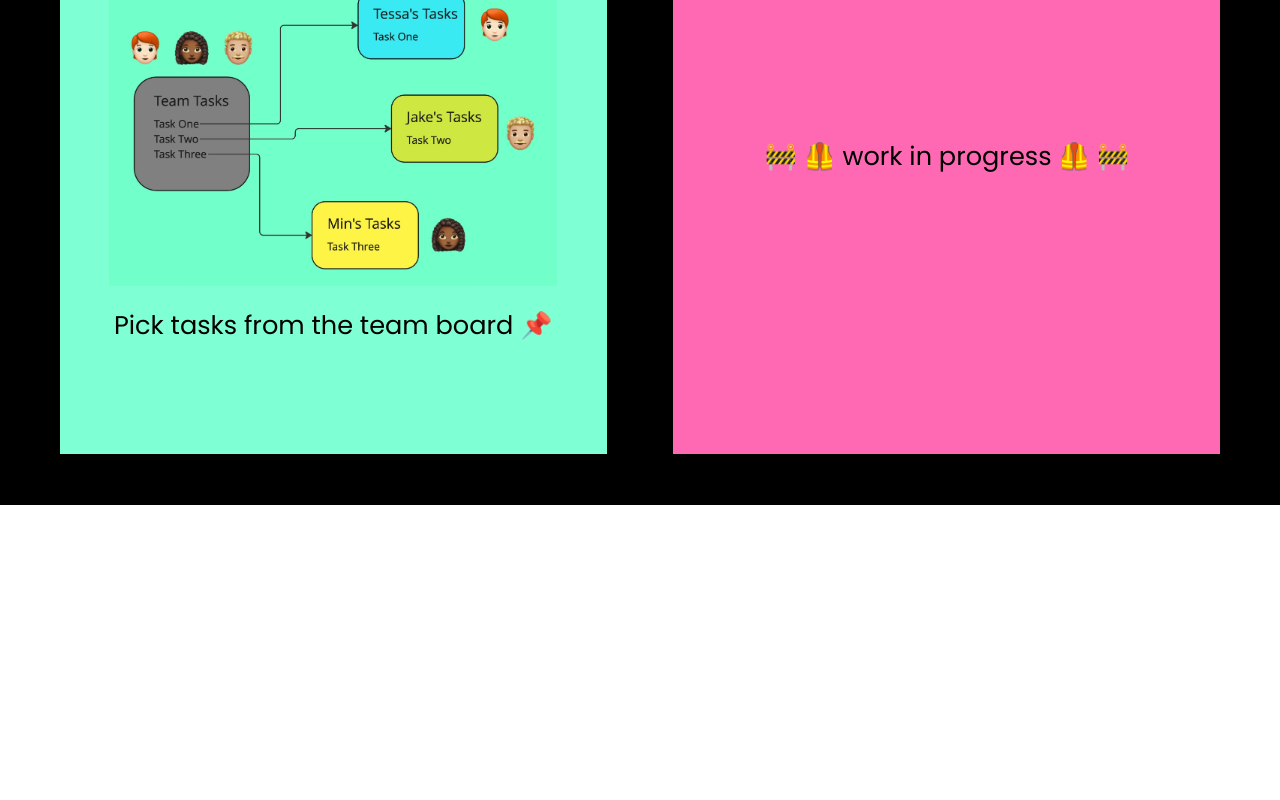
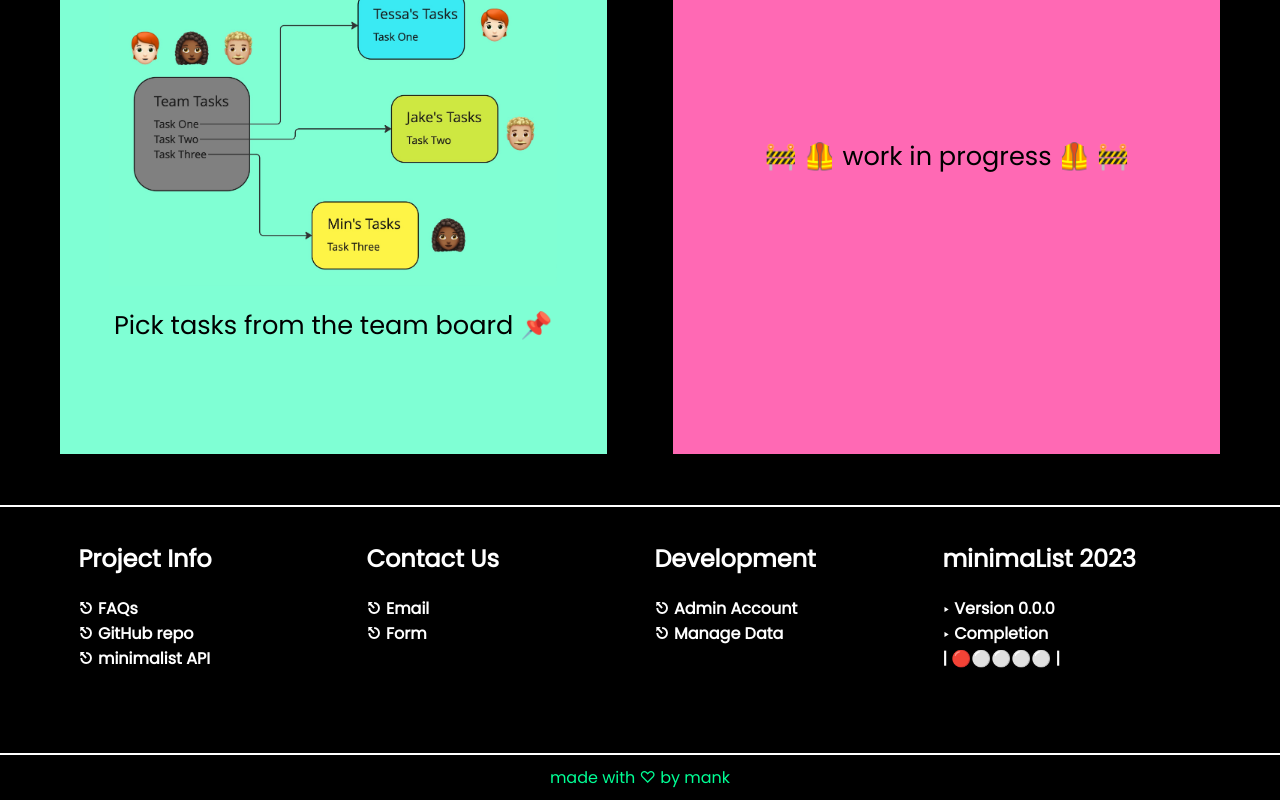
Before and after one commit to gitmank/minimaList, a React (Create React App) app in the folder minimalistapp/: page / in a window 1280 px wide. Shown: the part 1842-2642 px from the top of the page. Before the commit the page ends 2347 px from the top, so only its background shows below. Built offline with nearby package versions, Linux system fonts and the light colour scheme.

Commit message:
home page ready
- footer ready
- moving on to signup page

```diff
--- a/minimalistapp/src/App.js
+++ b/minimalistapp/src/App.js
@@ -1,10 +1,10 @@
 import './App.css';
 import { Routes, Route } from 'react-router-dom';
-import Home from './pages/Home';
+import Home from './pages/Home/Home';
 import Header from './components/Header/Header'
 import Navbar from './components/Navbar/Navbar'
 import { useState, useEffect } from 'react';
-import { navItemsForHome } from './constants';
+import { navItemsForHome, navItemsForOnboarding } from './constants';
 
 function App() {
   // stored states
@@ -47,7 +47,7 @@ function App() {
           <Route path='/onboarding' element={
             <>
               <Navbar
-                navItems={navItemsForHome}
+                navItems={navItemsForOnboarding}
                 isLightTheme={isLightTheme}
                 scrollPosition={scrollPosition}/>
             </>
--- a/minimalistapp/src/constants.js
+++ b/minimalistapp/src/constants.js
@@ -3,10 +3,19 @@
  // decides the point at which header and navbar minimize
 export const scrollLimit = 100;
 export const navItemsForHome = [
+    {link: '#', text: 'Dashboard'},
     {link: '#toFeatures', text: 'Features'},
     {link: '#footer', text: 'About'},
     {link: '#public-home', text: 'Top'},
 ];
+
+export const navItemsForOnboarding = [
+    {link: '/', text: 'Home'},
+    {link: '#', text: 'Dashboard'},
+    {link: '', text: ''},
+    {link: '', text: ''},
+];
+
 export const professions = [
     {text: 'collaboration tool for everyone', emoji: '👩🏽 👨🏻 🧑🏻 🧔🏾‍♂️ 👩🏻'},
     {text: 'collaboration tool for developers', emoji: '👩🏽‍💻 👨🏻‍💻 🧑🏻‍💻 👨🏾‍💻 👩🏻‍💻'},
--- a/minimalistapp/src/pages/Home.css
+++ b/minimalistapp/src/pages/Home/Home.css
@@ -13,10 +13,10 @@
     transition: 500ms;
 }
 #hero-pane.dark {
-    background-image: url('../resources/black-mountains-background.jpg');
+    background-image: url('../../resources/black-mountains-background.jpg');
 }
 #hero-pane.light {
-    background-image: url('../resources/blue-mountains-background.jpeg');
+    background-image: url('../../resources/blue-mountains-background.jpeg');
 }
 #hero-text {
     color: black;
@@ -163,22 +163,64 @@
     width: 35vw;
     border-radius: 20px;
 }
+#footer {
+    display: grid;
+    height: 250px;
+    width: 100%;
+    grid-template-columns: repeat(4, 1fr);
+    align-items: center;
+    padding: 2% 5%;
+    border: 0;
+    border-top: 2px;
+    border-bottom: 2px;
+    border-style: solid;
+}
+#footer.light {
+    background-color: white;
+    color: black;
+    border-color: black;
+}
+#footer.dark {
+    background-color: black;
+    color: white;
+    border-color: white;
+}
+.footer-column {
+    font-size: 1rem;
+    display: flex;
+    flex-direction: column;
+    height: 100%;
+    gap: 20px;
+    align-items: flex-start;
+    padding: 3% 5%;
+}
+.footer-headings {
+    font-size: 1vw;
+}
+#footer-credit {
+    display: flex;
+    justify-content: center;
+    width: 100%;
+    padding: 10px 0%;
+    color: rgb(0, 255, 149);
+    background-color: black;
+}
 
 @keyframes imageAnimation {
     0% {
-        content: url('../resources/teamnames-one.png');
+        content: url('../../resources/teamnames-one.png');
         transform: scale(1);
     }
     33% {
-        content: url('../resources/teamnames-two.png');
+        content: url('../../resources/teamnames-two.png');
         transform: scale(1);
     }
     66% {
-        content: url('../resources/teamnames-three.png');
+        content: url('../../resources/teamnames-three.png');
         transform: scale(1);
     }
     100% {
-        content: url('../resources/teamnames-one.png');
+        content: url('../../resources/teamnames-one.png');
         transform: scale(1);
     }
 }
@@ -206,6 +248,14 @@
     }
     #profession-text {
         font-size: 4vw;
+    }
+    #footer {
+        padding: 20px;
+        height: 250px;
+        grid-template-columns: repeat(4, 1fr);
+    }
+    .footer-column {
+        font-size: 0.9rem;
     }
 }
 @media screen and (max-width: 800px) {
@@ -269,7 +319,7 @@
         width: 90%;
         padding: 5% 2%;
         gap: 10px;
-        height: 50vh;
+        height: 400px;
         border-top-left-radius: 50px;
     }
     #feature-pane-two {
@@ -292,4 +342,12 @@
     #profession-text {
         font-size: 4vw;
     }
+    #footer {
+        padding: 3%;
+        height: 400px;
+        grid-template-columns: repeat(2, 1fr);
+    }
+    .footer-column {
+        font-size: 0.9rem;
+    }
 }
--- a/minimalistapp/src/pages/Home.jsx
+++ b/minimalistapp/src/pages/Home/Home.jsx
@@ -1,9 +1,9 @@
 import { Link } from 'react-router-dom';
 import './Home.css';
-import teamnamesOne from '../resources/teamnames-one.png';
-import paneThreeImage from '../resources/task-division.png';
-import { professions, professionsList } from '../constants';
-import { useState, useEffect } from 'react';
+import teamnamesOne from '../../resources/teamnames-one.png';
+import paneThreeImage from '../../resources/task-division.png';
+import { professionsList } from '../../constants';
+import { useEffect } from 'react';
 
 const Home = ({ isLightTheme }) => {
 
@@ -32,7 +32,7 @@ const Home = ({ isLightTheme }) => {
                         <h2>that </h2>
                         <h1>pea<span>k.</span></h1>
                     </span>
-                    <p className='hero-secondary-text'>Crush your goals, we'll take care of the rest 🫡</p>
+                    <p className='hero-secondary-text'>Crush your goals, we'll take care of the rest!</p>
                     <p className='hero-small-text'>Create a team. Assign tasks. Mark as ✅<br></br>It's that simple!</p>
                     <h3 id='hero-CTA' className={isLightTheme? 'light': 'dark'}>
                             <Link id='toFeatures' className='CTA-link' to='/onboarding'>Create a team ➮</Link>
@@ -58,8 +58,37 @@ const Home = ({ isLightTheme }) => {
                 </div>
             </div>
             <div id='footer' className={isLightTheme? ' light': ' dark'}>
-
+                <div className='footer-column'>
+                    <h2 className='footer-heading'>Project Info</h2>
+                    <div className='footer-links-container'>
+                        <h4>⎋ FAQs</h4>
+                        <h4>⎋ GitHub repo</h4>
+                        <h4>⎋ minimalist API</h4>
+                    </div>
+                </div>
+                <div className='footer-column'>
+                    <h2 className='footer-heading'>Contact Us</h2>
+                    <div className='footer-links-container'>
+                        <h4>⎋ Email</h4>
+                        <h4>⎋ Form</h4>
+                    </div>
+                </div>
+                <div className='footer-column'>
+                    <h2 className='footer-heading'>Development</h2>
+                    <div className='footer-links-container'>
+                        <h4>⎋ Admin Account</h4>
+                        <h4>⎋ Manage Data</h4>
+                    </div>
+                </div>
+                <div className='footer-column'>
+                    <h2 className='footer-heading'>minimaList 2023</h2>
+                    <div className='footer-links-container'>
+                        <h4>‣ Version 0.0.0</h4>
+                        <h4>‣ Completion<br></br>| 🔴⚪️⚪️⚪️⚪️ |</h4>
+                    </div>
+                </div>
             </div>
+            <div id='footer-credit'>made with ♡ by mank</div>
         </div>
     )
 }
```
Also changed, not shown: minimalistapp/src/pages/Onboarding/Onboarding.jsx (added, +10 -0 lines), minimalistapp/src/pages/Onboarding/Onboarding.css (added), minimalistapp/src/resources/task-division.png.
